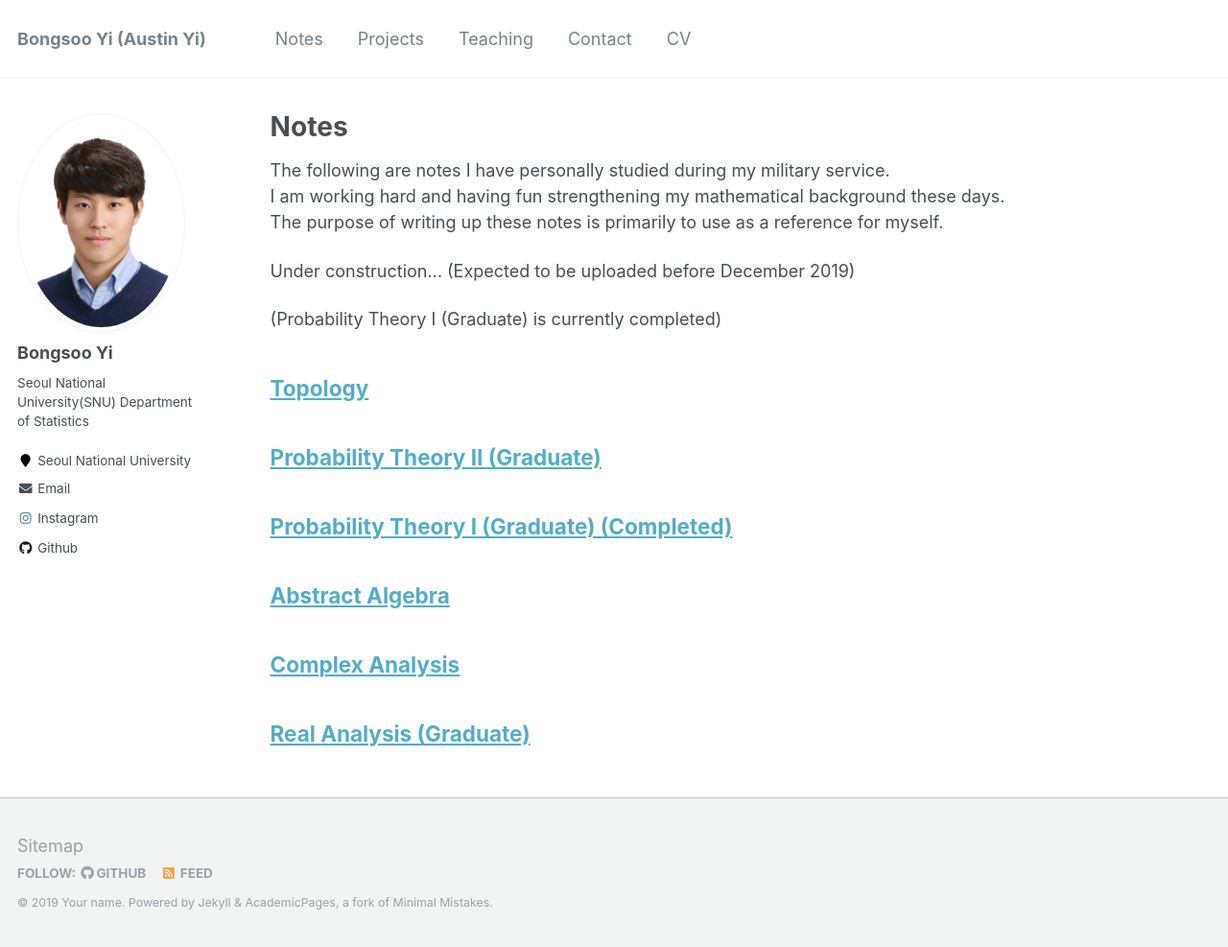
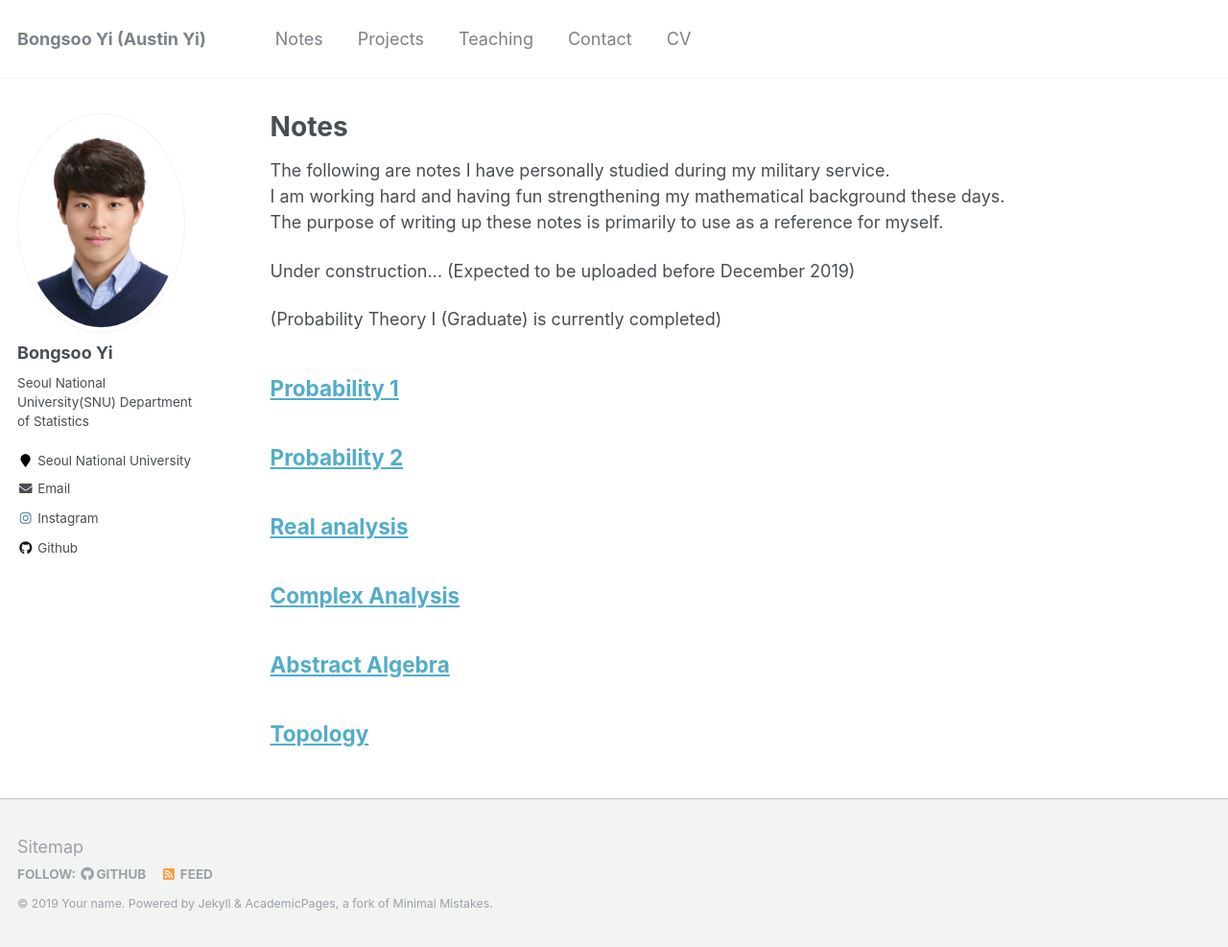
Before and after one commit to austinyi/austinyi.github.io, a Jekyll site: the page built from _pages/publications.md, in a window 1280 px wide and 987 px high. Shown: the whole window at 96% size. Built offline with Jekyll 4.4.1, drawn with Linux system fonts in a browser that asks for light colours; part of the change alters nothing that is shown.

Commit message:
CV and prob1

```diff
--- a/_pages/publications.md
+++ b/_pages/publications.md
@@ -14,12 +14,28 @@ Under construction…
 
 (Probability Theory Ⅰ (Graduate) is currently completed)
 
-{% if author.googlescholar %}
-  You can also find my articles on <u><a href="{{author.googlescholar}}">my Google Scholar profile</a>.</u>
-{% endif %}
+[Probability 1](https://austinyi.github.io/notes/2019-06-20-probability1)
+-------------------------------------------------------------------------
+
+[Probability 2](https://austinyi.github.io/notes/2019-12-15-probability2)
+-------------------------------------------------------------------------
+
+[Real analysis](https://austinyi.github.io/notes/2018-10-03-realanalysis)
+-------------------------------------------------------------------------
+
+[Complex Analysis](https://austinyi.github.io/notes/2018-12-14-complexanalysis)
+-------------------------------------------------------------------------
+
+[Abstract Algebra](https://austinyi.github.io/notes/2019-03-23-abstractalgebra)
+-------------------------------------------------------------------------
+
+[Topology](https://austinyi.github.io/notes/2019-12-31-topology)
+-------------------------------------------------------------------------
 
 {% include base_path %}
 
+<!--
 {% for post in site.publications reversed %}
   {% include archive-single.html %}
 {% endfor %}
+-->
```
Also changed, not shown: 2 other files.
